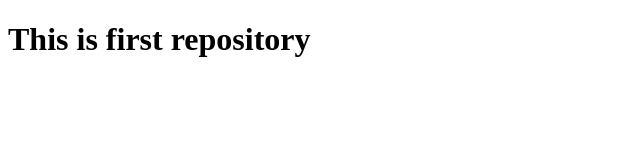
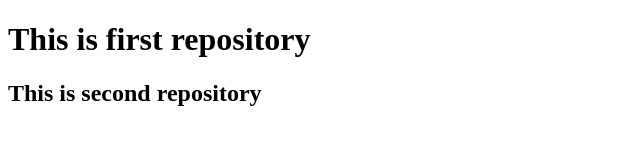
Before and after one commit to mastermindshudipta/simple-html, a plain HTML site: page index.html in a window 1280 px wide. Shown: the whole page, without its empty margins (0-640 px from the left). Drawn offline with Linux system fonts and the light colour scheme.

Commit message:
update index.html

```diff
--- a/index.html
+++ b/index.html
@@ -7,5 +7,6 @@
 </head>
 <body>
     <h1>This is first repository</h1>
+    <h2>This is second repository</h2>
 </body>
 </html>
```
